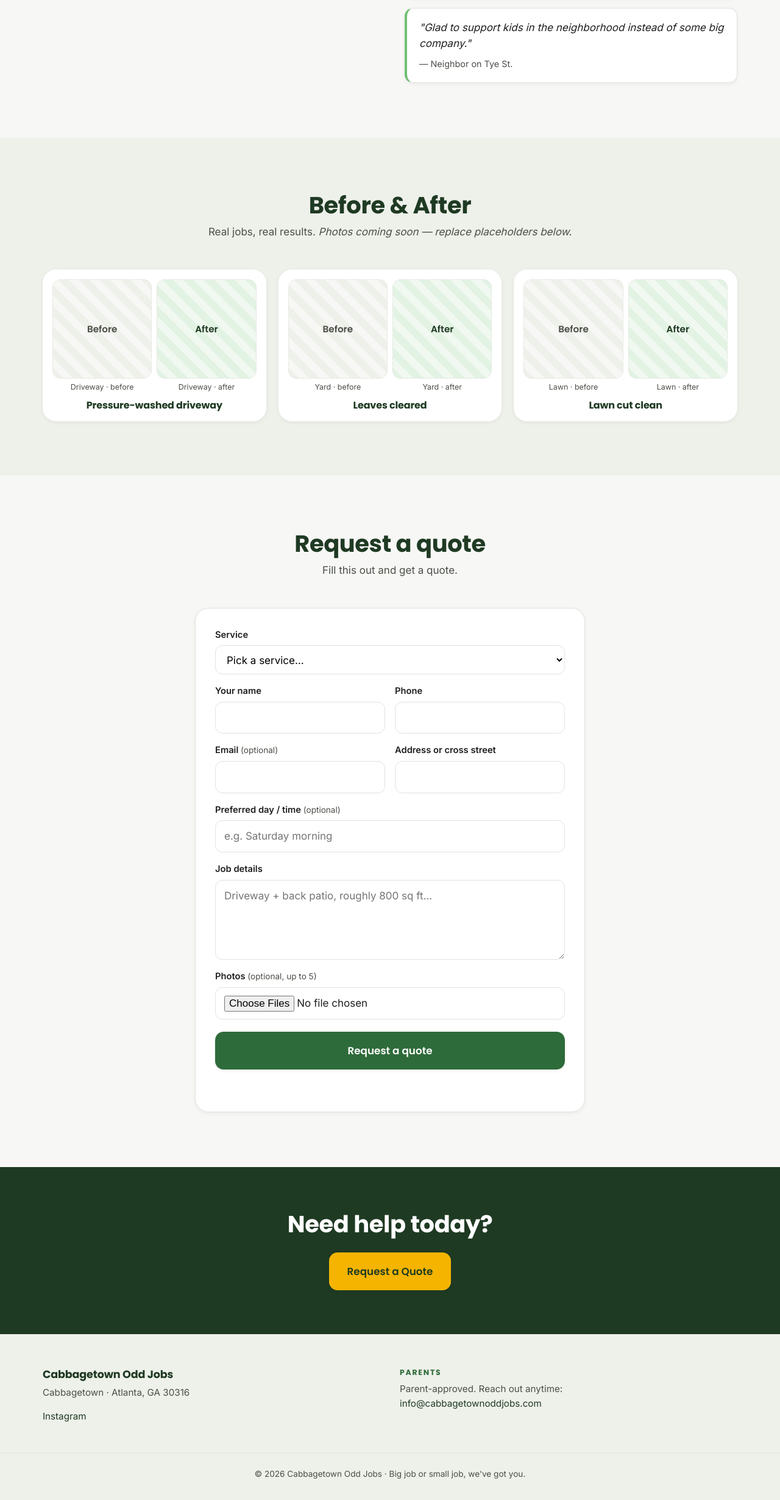
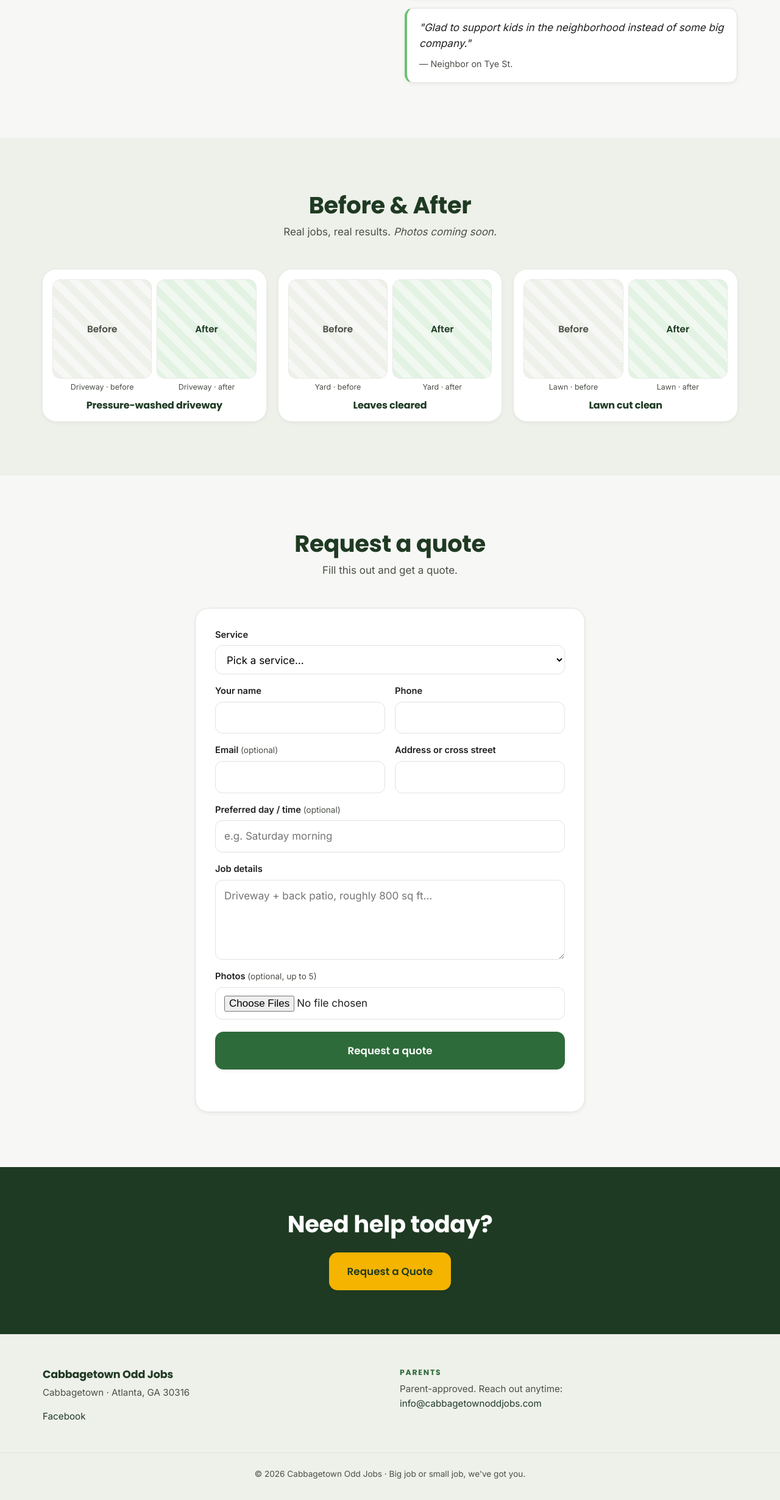
Before and after one commit to smallbusinesssupportservices/cabbagetown-odd-jobs, a plain HTML site: page public_html/index.html in a window 1280 px wide. Shown: the part 2874-5334 px from the top of the page at 61% size. Drawn offline with Linux system fonts and the light colour scheme.

Commit message:
content: swap Instagram for Facebook in footer, drop placeholder note

```diff
--- a/public_html/index.html
+++ b/public_html/index.html
@@ -198,7 +198,7 @@
         <div class="container">
           <header class="section-head">
             <h2>Before &amp; After</h2>
-            <p>Real jobs, real results. <em>Photos coming soon — replace placeholders below.</em></p>
+            <p>Real jobs, real results. <em>Photos coming soon.</em></p>
           </header>
           <ul class="gallery__grid" role="list">
             <li class="ba-card">
@@ -312,7 +312,7 @@
         <div class="site-footer__col">
           <h3>Cabbagetown Odd Jobs</h3>
           <p>Cabbagetown · Atlanta, GA 30316</p>
-          <p><a href="https://instagram.com/" rel="noopener">Instagram</a></p>
+          <p><a href="https://www.facebook.com/profile.php?id=61588708027985" rel="noopener">Facebook</a></p>
         </div>
         <div class="site-footer__col">
           <h4>Parents</h4>
```
